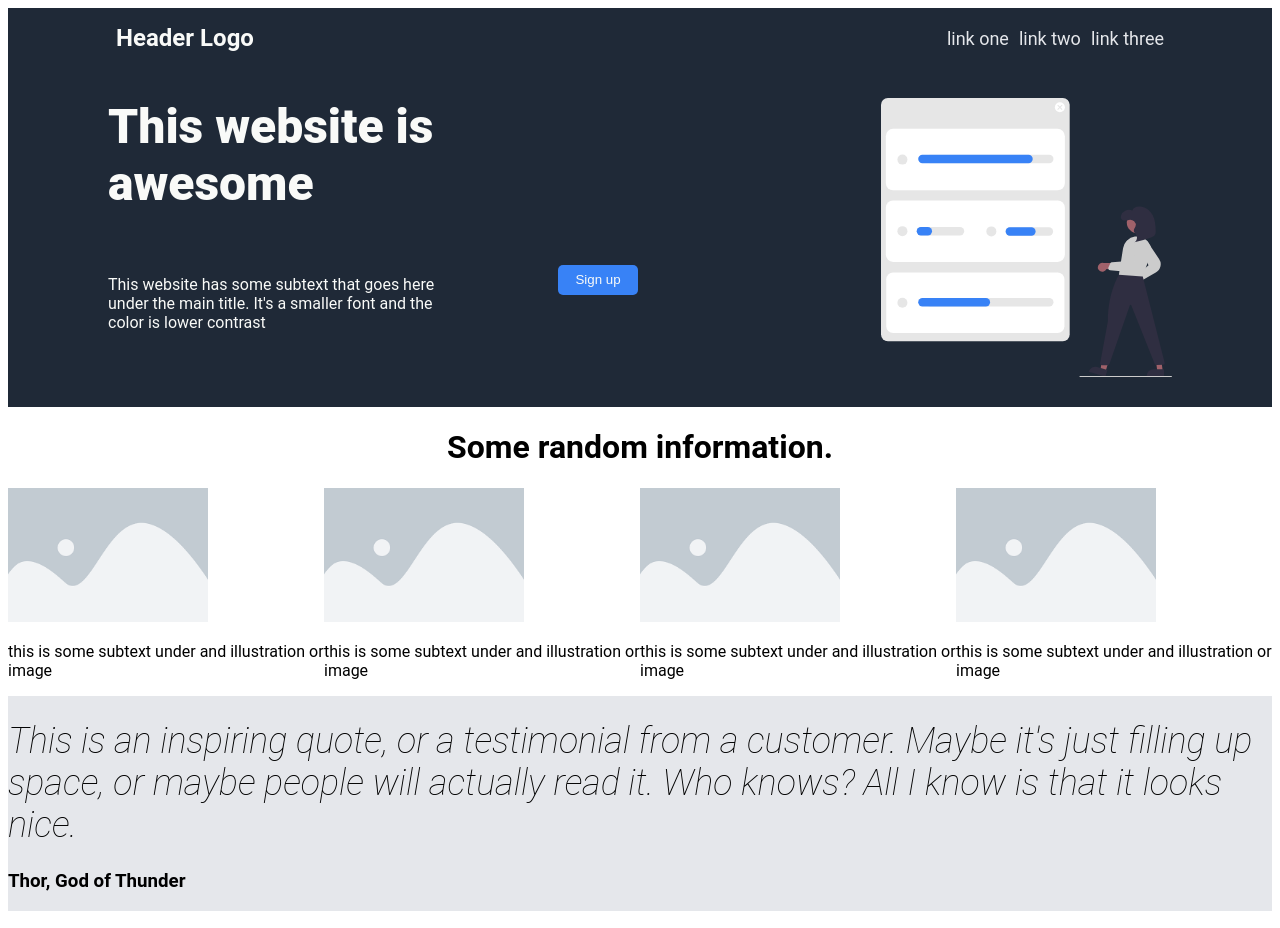
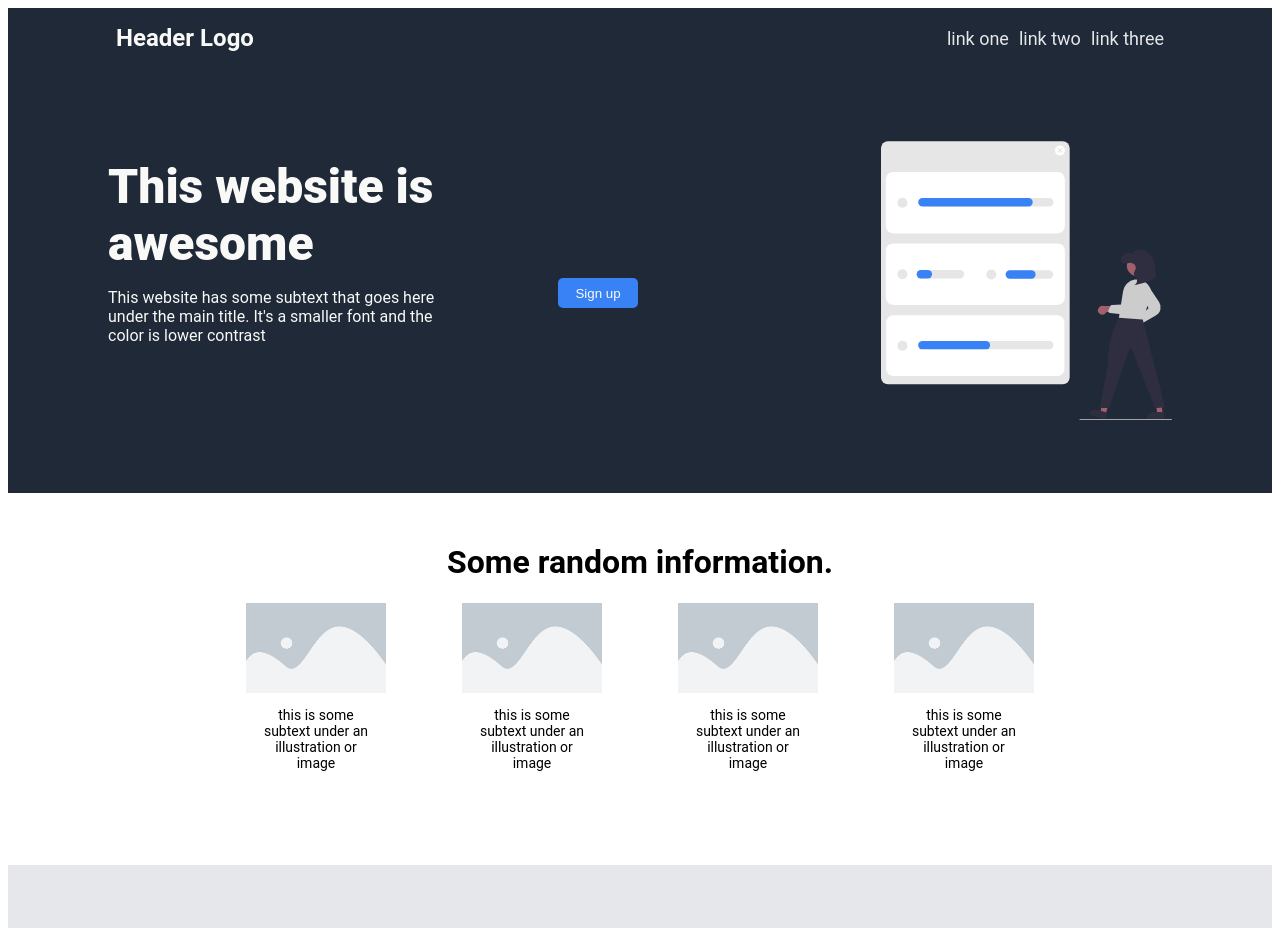
Before and after one commit to hlkirkness/projectone, a plain HTML site: page index.html in a window 1280 px wide. Shown: the top 928 px of the page. Drawn offline with Linux system fonts and the light colour scheme.

Commit message:
complete content section

```diff
--- a/index.html
+++ b/index.html
@@ -24,24 +24,24 @@
         </div>
         <img class="hero-img" src="./img/progress.svg" alt="">
     </div>
-    <div class="content">
+    <div class="content"><!--  -->
         <h1 class="content-header">Some random information.</h1>
         <div class="content-main">
             <div class="content-item">
                 <img class="content-img" src="./img/placeholder.png" alt="placeholder image">
-                <p>this is some subtext under and illustration or image</p>
+                <p class="content-text">this is some subtext under an illustration or image</p>
             </div>
             <div class="content-item">
                 <img class="content-img" src="./img/placeholder.png" alt="placeholder image">
-                <p>this is some subtext under and illustration or image</p>
+                <p class="content-text">this is some subtext under an illustration or image</p>
             </div>
             <div class="content-item">
                 <img class="content-img" src="./img/placeholder.png" alt="placeholder image">
-                <p>this is some subtext under and illustration or image</p>
+                <p class="content-text">this is some subtext under an illustration or image</p>
             </div>
             <div class="content-item">
                 <img class="content-img" src="./img/placeholder.png" alt="placeholder image">
-                <p>this is some subtext under and illustration or image</p>
+                <p class="content-text">this is some subtext under an illustration or image</p>
             </div>
         </div>
         <div class="quote">
--- a/styles.css
+++ b/styles.css
@@ -12,6 +12,7 @@ body {
     align-items: center;
     background-color: #1f2937;
     padding: 0 8px;
+    padding-bottom: 50px;
 }
 
 /* .logo {
@@ -50,7 +51,7 @@ a:hover {
 .hero {
     background-color: #1f2937;
     color: #f9faf8;
-    /* padding-bottom: 50px; */
+    padding-bottom: 20px;
     display: flex;
     justify-content: space-between;
 }
@@ -58,15 +59,18 @@ a:hover {
 .hero-main {
     display: flex;
     flex-wrap: wrap;
+    padding-bottom: 50px;
+    margin-bottom: 50px;
 }
 
 .text {
     display: flex;
     font-size: 48px;
     font-weight: 900;
-    margin: 30px 200px 0 100px;
+    margin: 40px 200px 20px 100px;
     width: 350px;
     height: 100px;
+    justify-content: space-between;
 }
 
 .subtext {
@@ -75,7 +79,7 @@ a:hover {
     width: 350px;
     height: 65px;
     margin-top: 10px;
-    margin-bottom: 0;
+    margin-bottom: 20px;
 }
 
 .btn {
@@ -97,11 +101,11 @@ a:hover {
 }
 
 .hero-img {
+    align-items: center;
     display: flex;
     width: 23%;
     height: auto;
     margin-right: 100px;
-    margin-top: 30px;
     margin-bottom: 30px;
 }
 
@@ -112,36 +116,54 @@ a:hover {
     flex-direction: column;
 }
 
-/* .content-main {
-    display: flex;
-    flex-direction: column;
-    align-items: center;
-    justify-content: space-between;
-} */
-
 .content-header {
     display: flex;
     justify-content: center;
+    margin-top: 50px;
 }
 
 .content-main {
     display: flex;
-    align-items: center;
+    margin-left: 200px;
+    margin-right: 200px;
+    margin-bottom: 80px;
+}
+
+.content-item {
+    display: flex;
+    justify-content: space-around;
+    flex-wrap: wrap;
 }
 
 .content-img {
-    width: 200px;
-    height: 134px;
+    width: 140px;
+    height: 90px;
+}
+
+.content-text {
+    text-align: center;
+    width: 120px;
+    font-size: 14px;
 }
 
 .quote {
     background-color: #e5e7eb;
+    display: flex;
+    flex-direction: column;
+    align-items: center;
+    padding-top: 70px;
+    padding-bottom: 70px;
 }
 
 .quote-text {
     font-size: 36px;
     font-style: italic;
     font-weight: 100;
+    width: 770px;
+}
+
+.quote h3 {
+    margin-left: 500px;
 }
 
 /* FOOTER */
```
